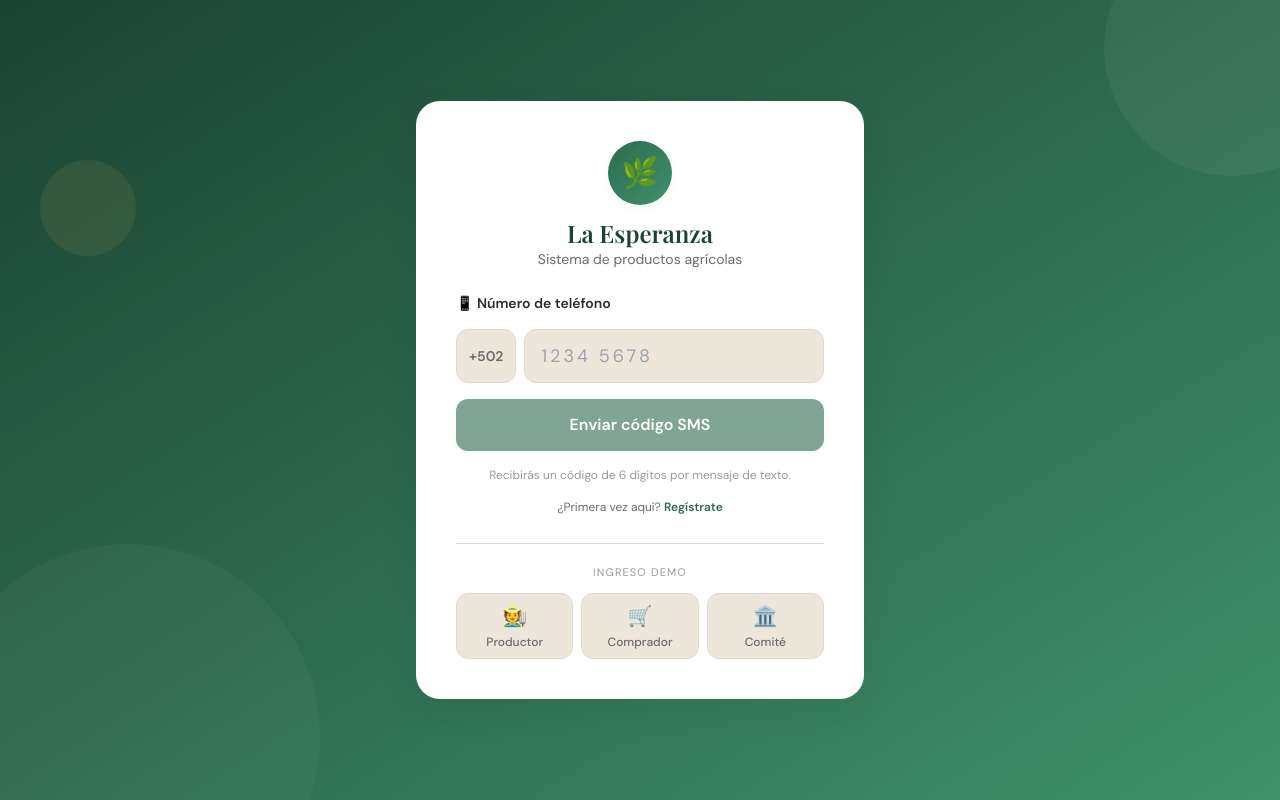
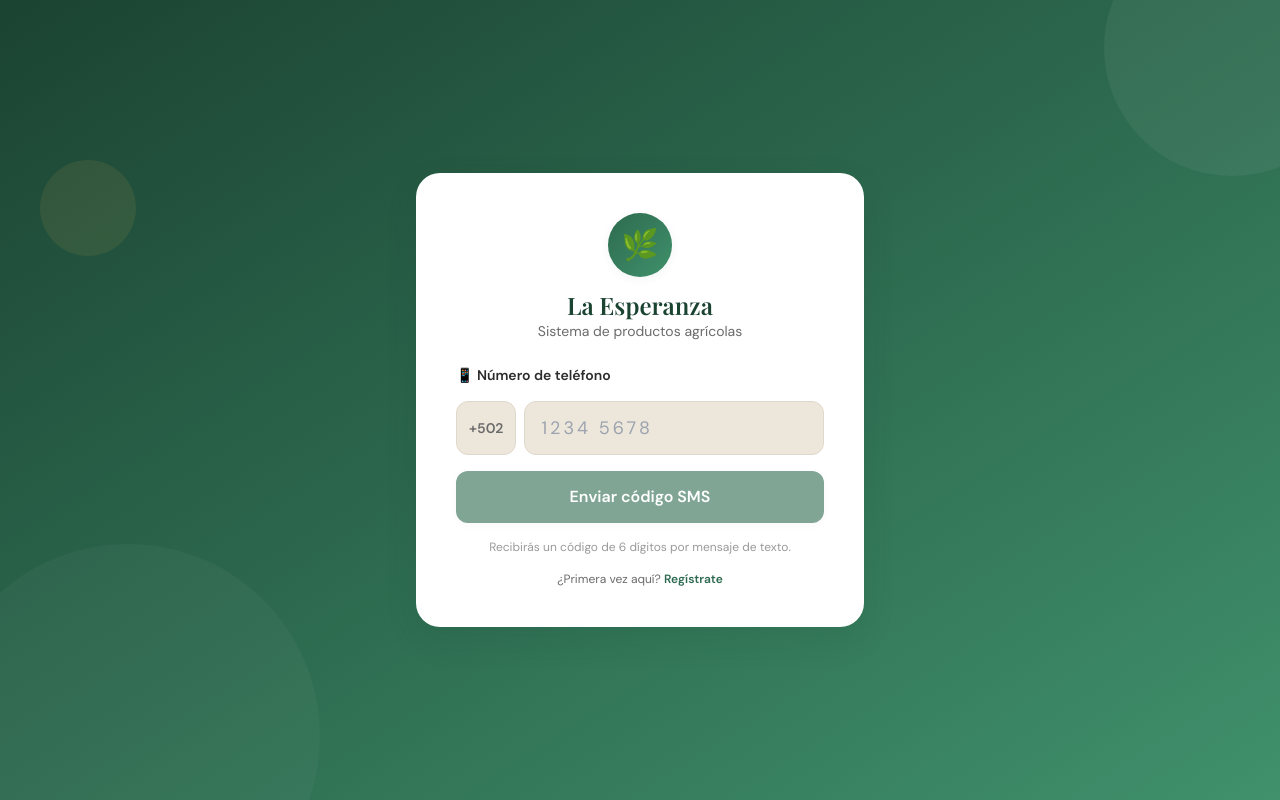
Before and after one commit to MRrobotLily/La-Esperanza, a React (Vite) app in the folder web-react-ts/: page /login in a window 1280 px wide. Built offline with nearby package versions, Linux system fonts and the light colour scheme; no server answers.

Commit message:
quitar botones de la demo

```diff
--- a/web-react-ts/src/screens/Login/index.tsx
+++ b/web-react-ts/src/screens/Login/index.tsx
@@ -13,7 +13,6 @@ export default function Login() {
 
   return (
     <div className="relative flex min-h-screen items-center justify-center overflow-hidden bg-gradient-to-br from-primary-dark via-primary to-primary-light p-4">
-      {/* círculos decorativos */}
       <div className="absolute -right-20 -top-20 h-64 w-64 rounded-full bg-white/5" />
       <div className="absolute -bottom-32 -left-16 h-96 w-96 rounded-full bg-white/[0.03]" />
       <div className="absolute left-10 top-40 h-24 w-24 rounded-full bg-accent/10" />
@@ -116,32 +115,6 @@ export default function Login() {
             </button>
           </div>
         )}
-
-        <div className="mt-7 border-t border-line pt-5">
-          <p className="mb-3 text-center text-[11px] uppercase tracking-widest text-ink-light">
-            Ingreso demo
-          </p>
-          <div className="grid grid-cols-3 gap-2">
-            {[
-              { tel: '55500001', emoji: '🧑‍🌾', label: 'Productor' },
-              { tel: '55500003', emoji: '🛒', label: 'Comprador' },
-              { tel: '55500004', emoji: '🏛️', label: 'Comité' },
-            ].map((d) => (
-              <button
-                key={d.tel}
-                type="button"
-                className="flex flex-col items-center gap-1 rounded-xl border border-line bg-bg-alt py-2 text-xs font-medium text-ink-muted transition-all hover:border-primary hover:bg-primary-soft/40"
-                onClick={() => {
-                  handler.setTelefono(d.tel);
-                  setTimeout(() => handler.enviarCodigo(), 60);
-                }}
-              >
-                <span className="text-xl">{d.emoji}</span>
-                {d.label}
-              </button>
-            ))}
-          </div>
-        </div>
       </div>
     </div>
   );
```
